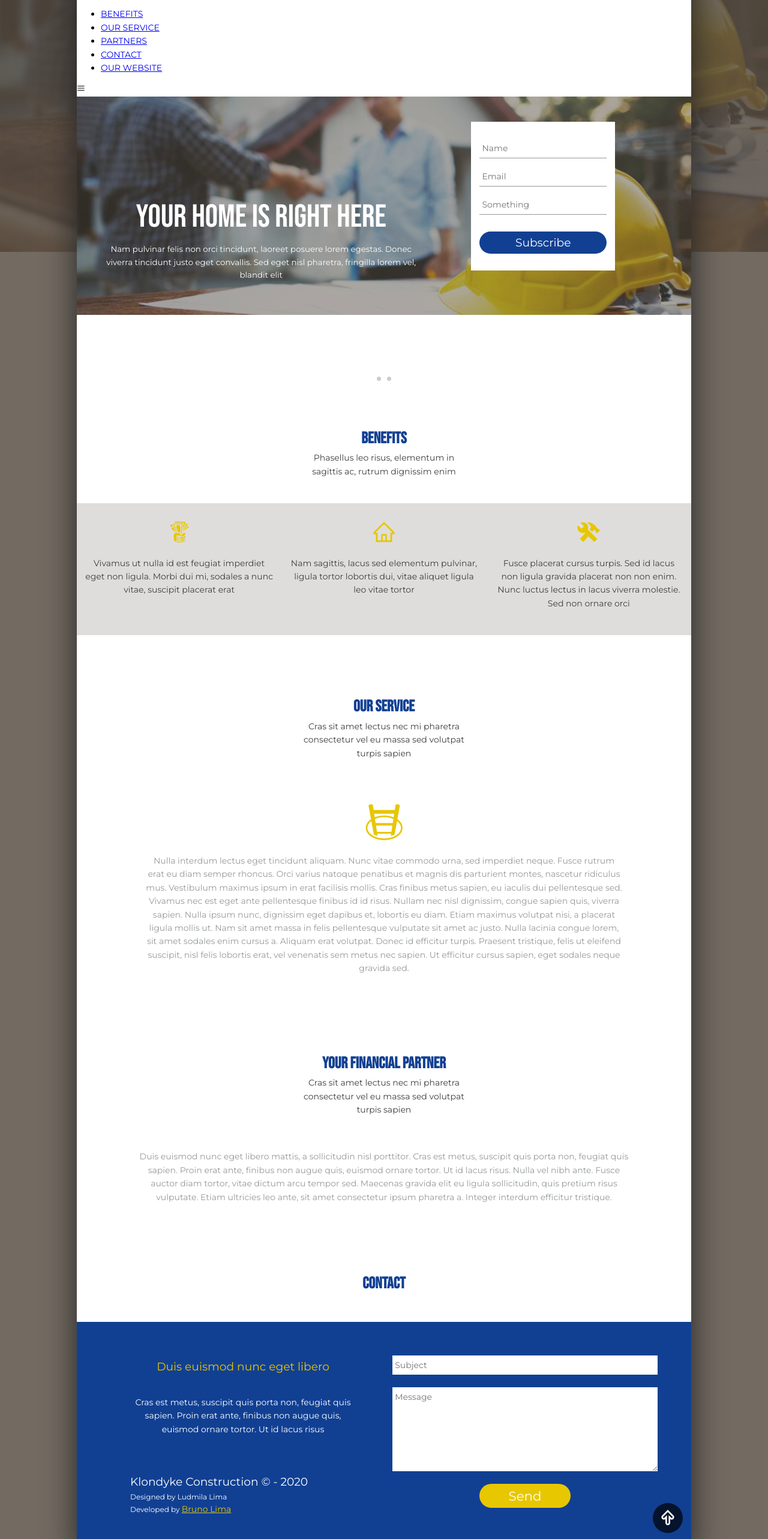
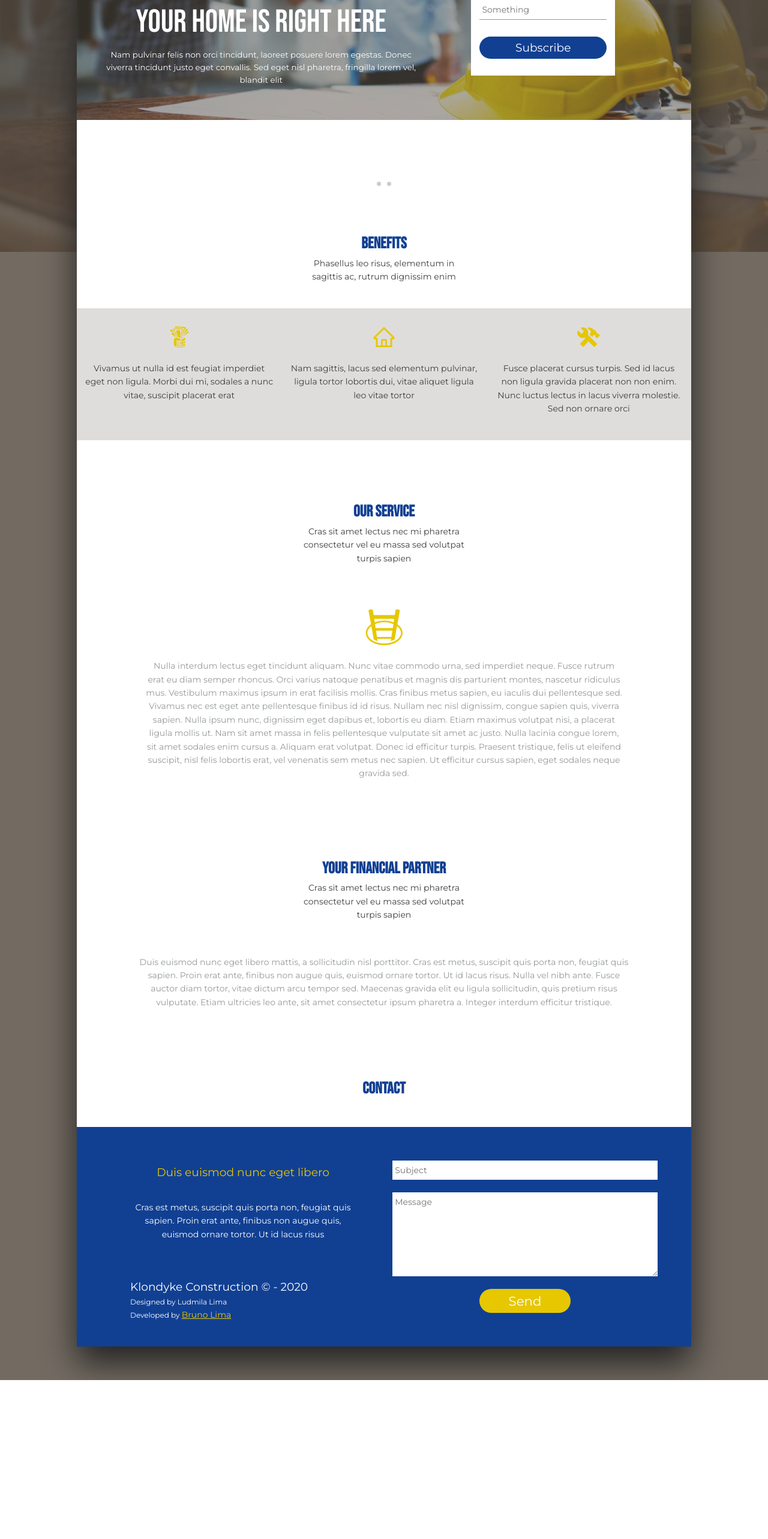
Before and after one commit to brunorplima/klondyke-Construction, a Next.js app: page / in a window 1280 px wide. Shown: the part 220-2786 px from the top of the page at 60% size. After the commit the page ends 2521 px from the top, so only its background shows below. Built offline with nearby package versions, Linux system fonts and the light colour scheme.

Commit message:
ui bug fixing

```diff
--- a/pages/index.js
+++ b/pages/index.js
@@ -22,7 +22,7 @@ export default function Home(props) {
         <title>Klondyke Construction</title>
       </Head>
 
-      <Navbar />
+      {/* <Navbar /> */}
 
       <MainBannerContainer />
 
@@ -34,9 +34,9 @@ export default function Home(props) {
 
       <Contact />
 
-      <div className='goToTop' onClick={() => goToTop()}>
+      {/* <div className='goToTop' onClick={() => goToTop()}>
         <TiArrowUpOutline className='arrowUp'/>
-      </div>
+      </div> */}
     </Layout>
   )
 }
```
